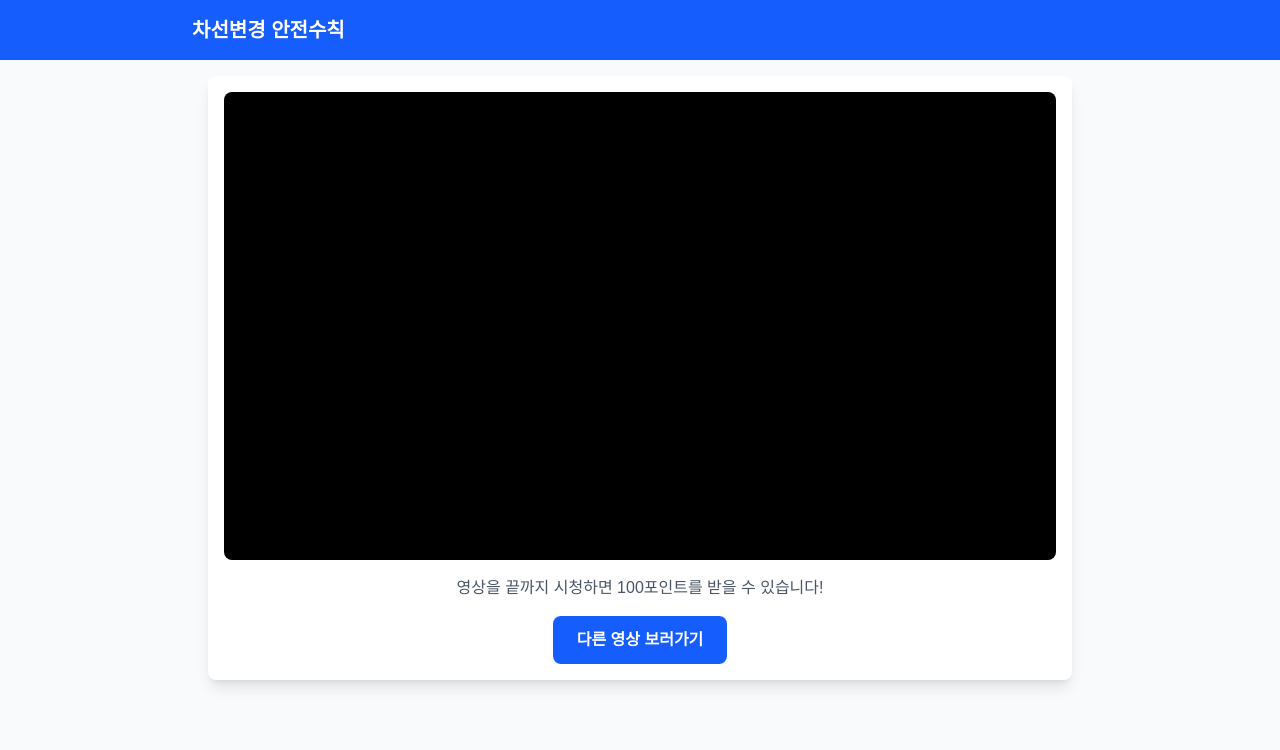
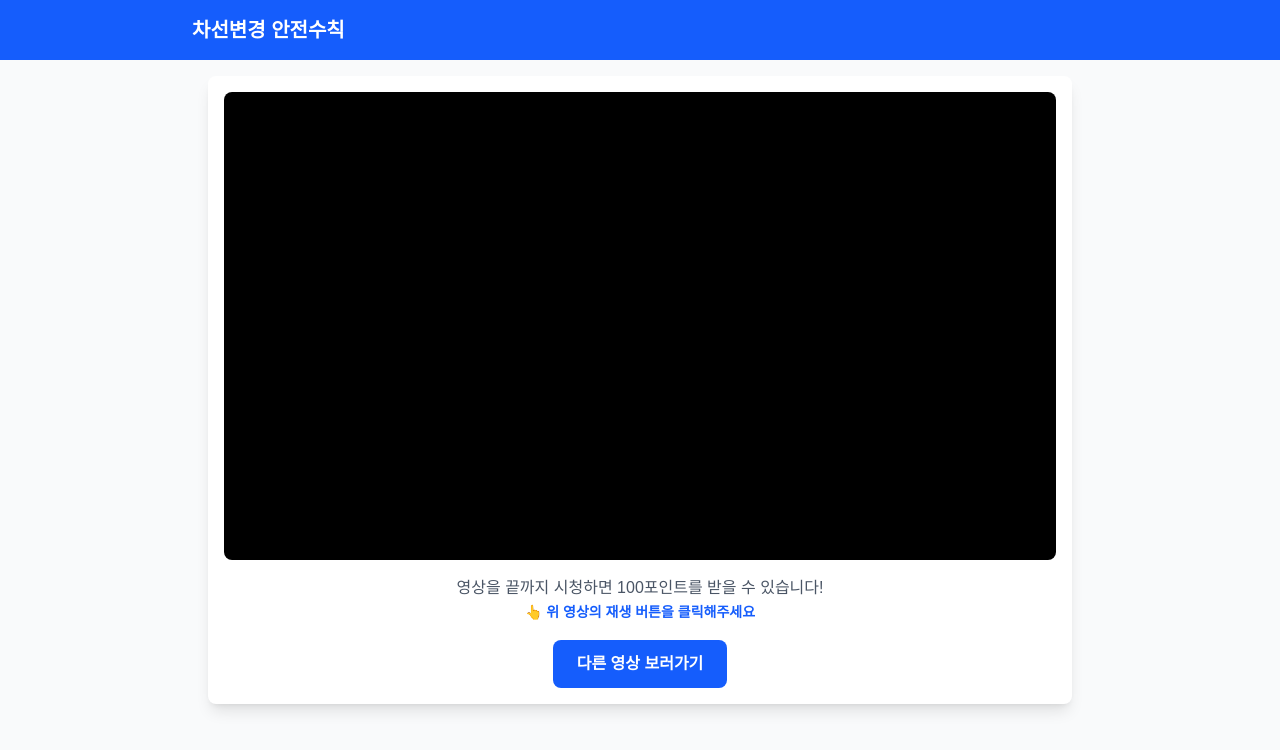
Before and after one commit to messionbed/traffic-demo, a Next.js app: page /watch/1 in a window 1280 px wide. Shown: the top 750 px of the page. Built offline with nearby package versions, Linux system fonts and the light colour scheme.

Commit message:
Remove autoplay to ensure view counts are properly credited

```diff
--- a/src/app/watch/[id]/page.tsx
+++ b/src/app/watch/[id]/page.tsx
@@ -77,9 +77,7 @@ export default function WatchPage() {
 
   const onPlayerReady = (event: any) => {
     setPlayerReady(true)
-    // 자동 재생 (음소거 상태로)
-    event.target.mute()
-    event.target.playVideo()
+    // 자동재생 제거 - 사용자가 직접 재생 버튼 클릭해야 조회수 반영
   }
 
   const onPlayerStateChange = (event: any) => {
@@ -164,6 +162,8 @@ export default function WatchPage() {
           <div className="mt-4 text-center">
             <p className="text-gray-600 mb-4">
               {isShorts ? 'Shorts' : '영상'}을 끝까지 시청하면 {video.points}포인트를 받을 수 있습니다!
+              <br />
+              <span className="text-sm text-blue-600 font-semibold">👆 위 영상의 재생 버튼을 클릭해주세요</span>
             </p>
 
             {/* 디버그용: 수동 완료 버튼 */}
```
